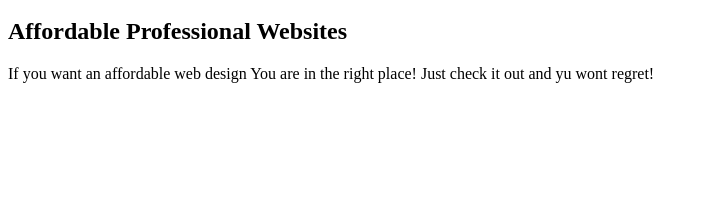
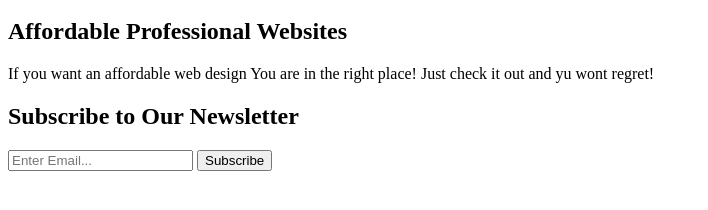
Before and after one commit to brettl1991/HTML5-Website, a plain HTML site: page index.html in a window 1280 px wide. Shown: the part 136-346 px from the top of the page, without its empty margins (0-708 px from the left). Drawn offline with Linux system fonts and the light colour scheme.

Commit message:
Adding the newsletter section

```diff
--- a/index.html
+++ b/index.html
@@ -31,5 +31,15 @@
             <p>If you want an affordable web design You are in the right place! Just check it out and yu wont regret!</p>
         </div>
     </section>
+    <section id="newsletter">
+        <div class="container">
+            <h1>Subscribe to Our Newsletter</h1>
+            <form>
+                <input type="email" placeholder="Enter Email...">
+                <button type="submit" class="button_1">Subscribe</button>
+            </form>
+        </div>
+
+    </section>
 </body>
 </html>
```
